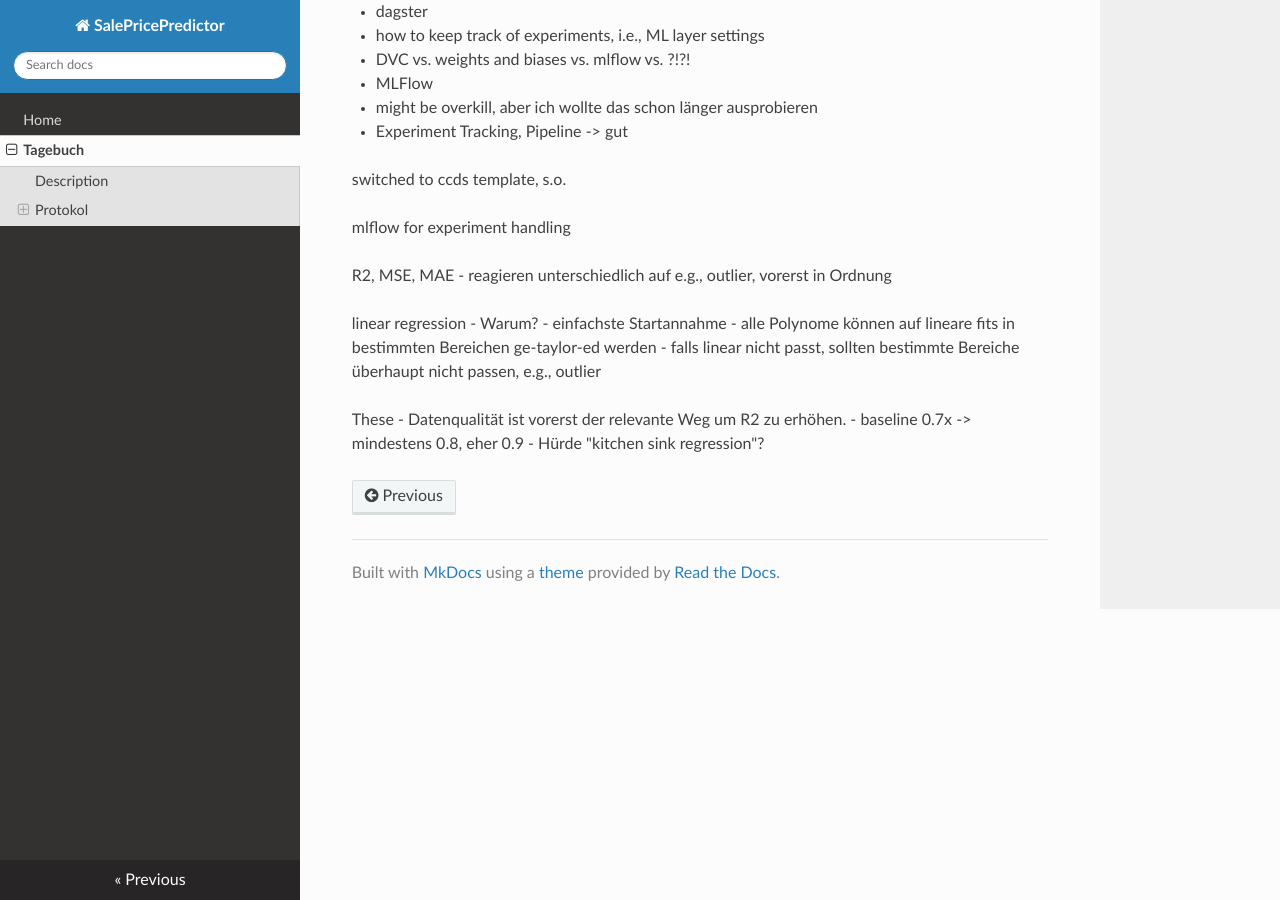
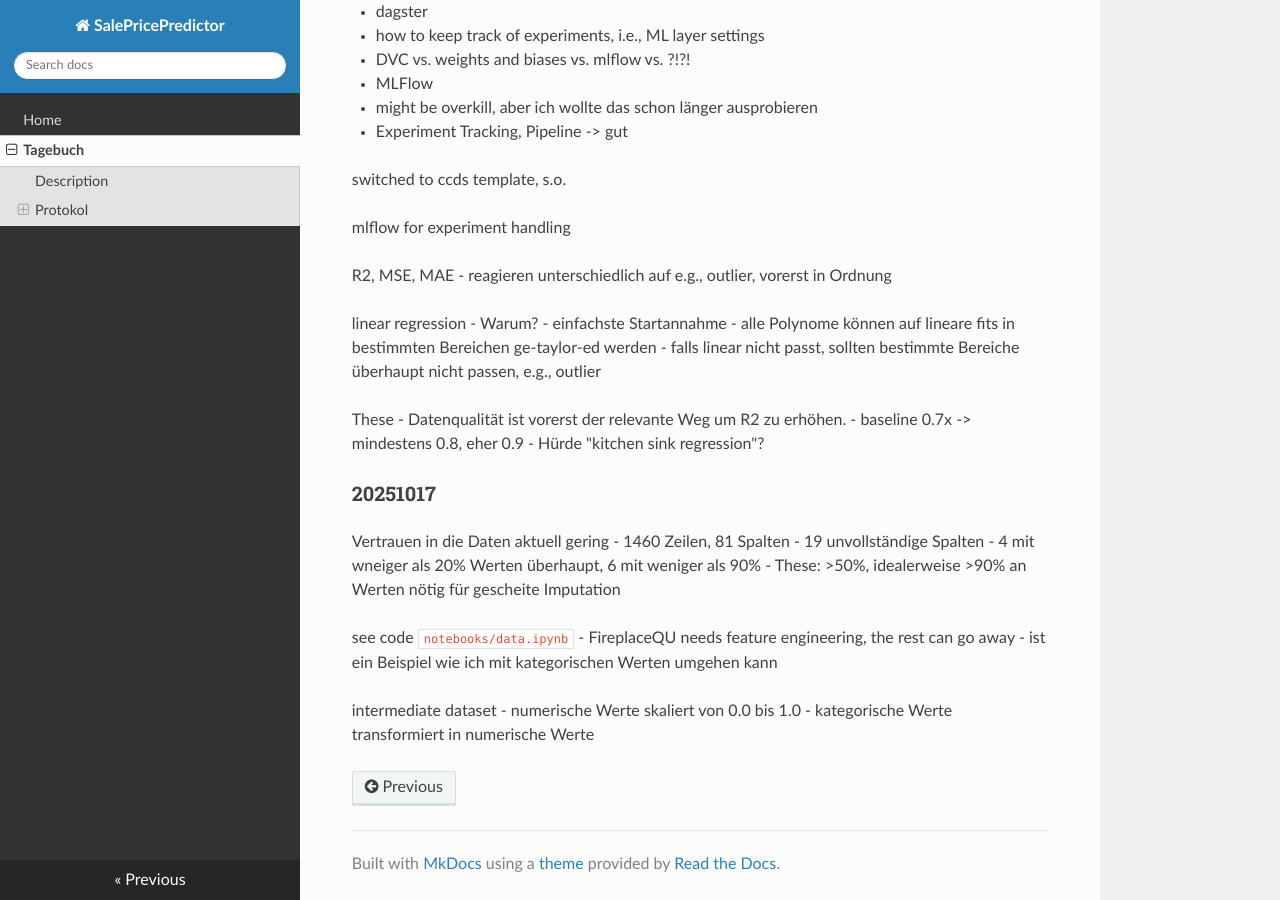
Before and after one commit to RobertMeissner/SalePricePredictor, an MkDocs documentation site: the page built from docs/docs/protocol.md, in a window 1280 px wide and 900 px high, scrolled down 1886 px. Built offline with MkDocs 1.6.1, drawn with Linux system fonts in a browser that asks for light colours; nearby versions of some CDN libraries.

Commit message:
feat: explored columns with sparse/little data and feature engineered fireplaceQu

```diff
--- a/docs/docs/protocol.md
+++ b/docs/docs/protocol.md
@@ -119,3 +119,20 @@ These
 - Datenqualität ist vorerst der relevante Weg um R2 zu erhöhen.
 - baseline 0.7x -> mindestens 0.8, eher 0.9
   - Hürde "kitchen sink regression"?
+
+
+### 20251017
+
+Vertrauen in die Daten aktuell gering
+- 1460 Zeilen, 81 Spalten
+- 19 unvollständige Spalten
+  - 4 mit wneiger als 20% Werten überhaupt, 6 mit weniger als 90%
+  - These: >50%, idealerweise >90% an Werten nötig für gescheite Imputation
+
+see code `notebooks/data.ipynb`
+- FireplaceQU needs feature engineering, the rest can go away
+- ist ein Beispiel wie ich mit kategorischen Werten umgehen kann
+
+intermediate dataset
+- numerische Werte skaliert von 0.0 bis 1.0
+- kategorische Werte transformiert in numerische Werte
```
Also changed, not shown: .pre-commit-config.yaml, 1 other file.
